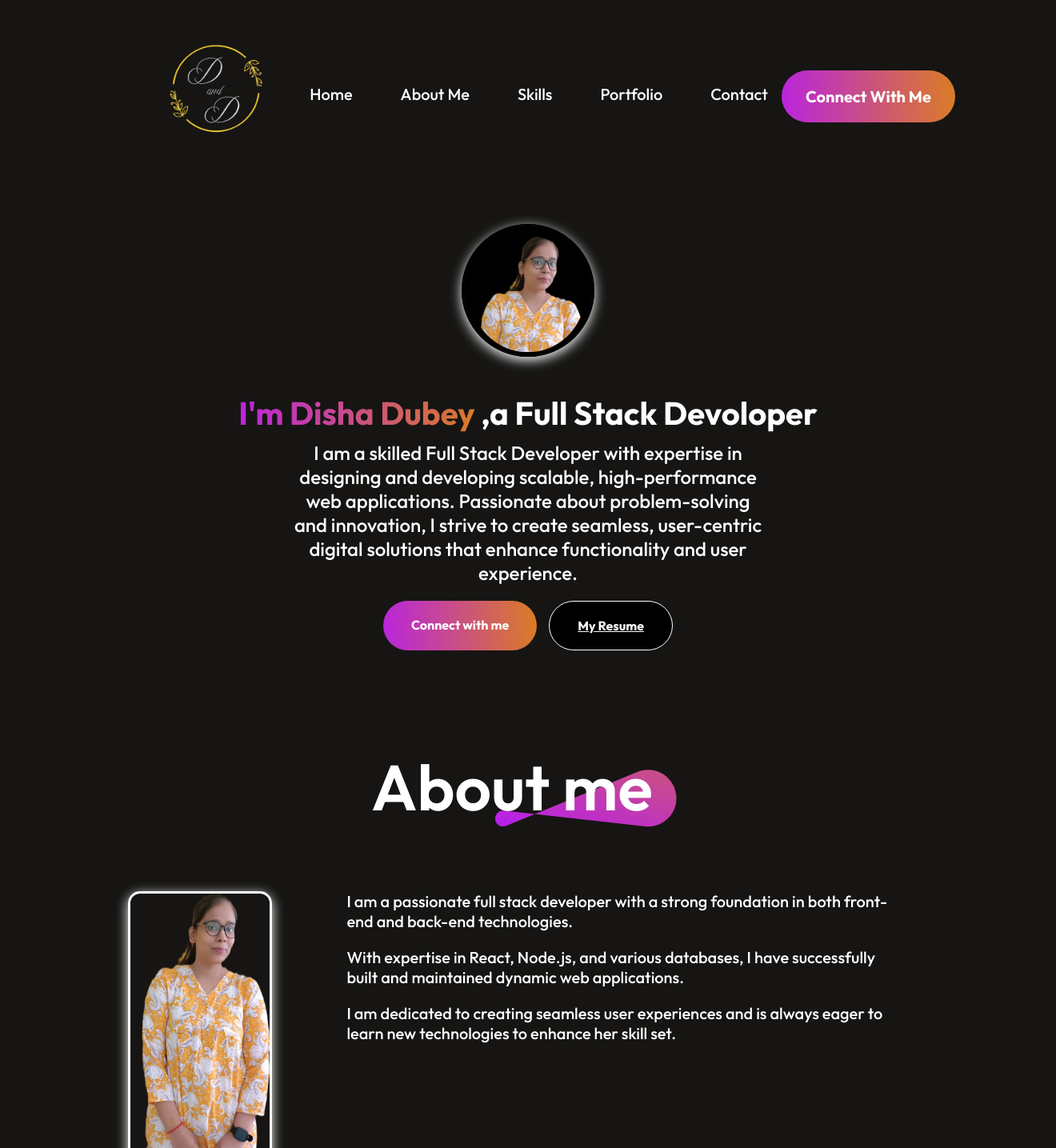
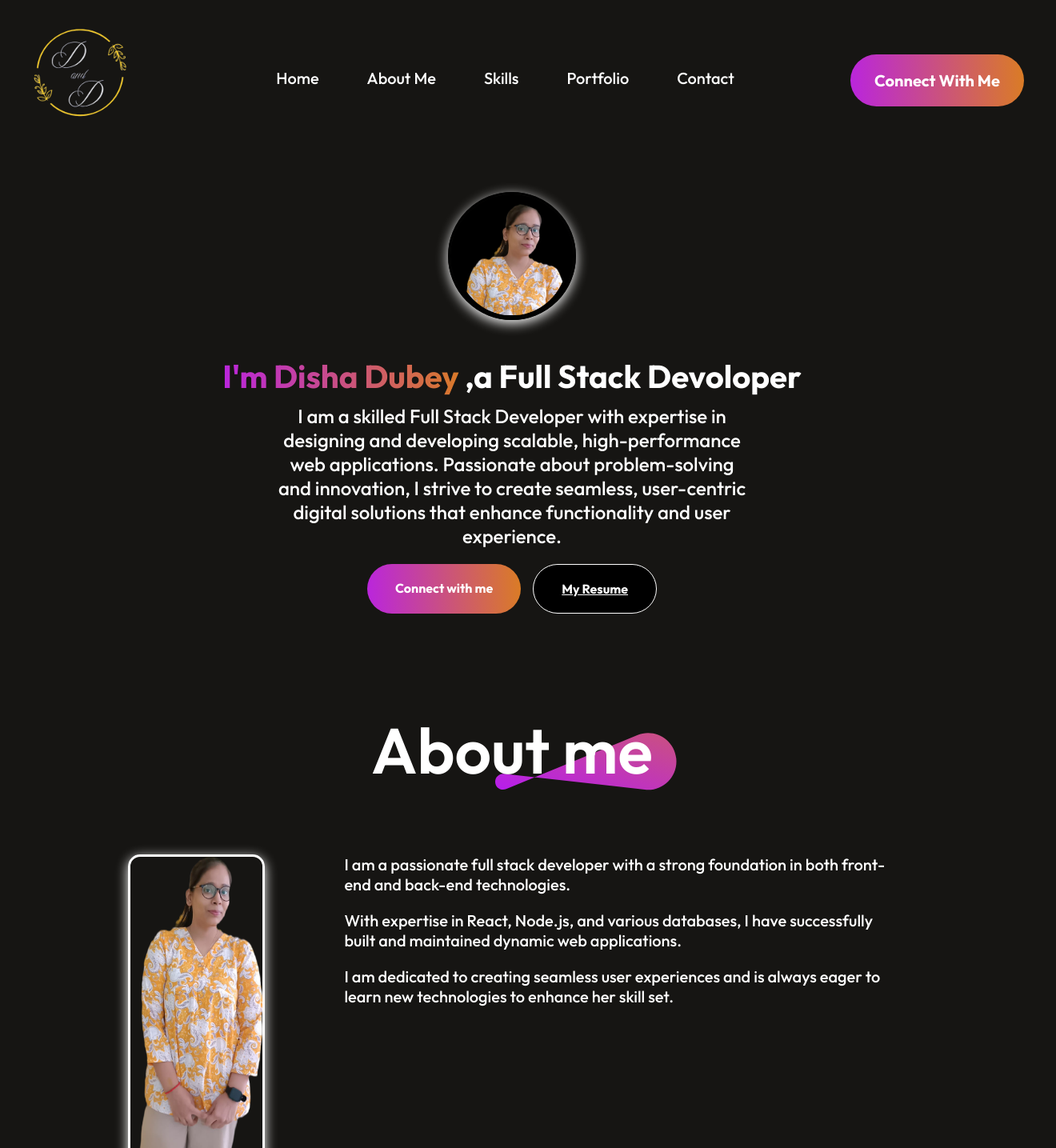
Before and after one commit to dishadube/Portfolio, a React (Vite) app: page / in a window 1280 px wide. Shown: the top 1435 px of the page at 80% size, 1320 px wide, since content can reach past the window. Built offline with nearby package versions, Linux system fonts and the light colour scheme.

Commit message:
Fixed the aspect ratio for mobile

```diff
--- a/src/Components/About/About.css
+++ b/src/Components/About/About.css
@@ -6,6 +6,7 @@
     gap: 80px;
     margin: 80px 160px;
    /* width: 100%; */
+   height: calc(100%- 100px);
 
 
 
--- a/src/Components/Contact/Contact.css
+++ b/src/Components/Contact/Contact.css
@@ -5,6 +5,7 @@
     justify-content: center;
     gap: 80px;
     margin: 80px 170px;
+    height: calc(100%-100px);
 
 
 }
--- a/src/Components/Footer/Footer.css
+++ b/src/Components/Footer/Footer.css
@@ -6,7 +6,8 @@
   padding: 40px 20px 20px;
   font-family: 'Segoe UI', Tahoma, Geneva, Verdana, sans-serif;
   width: 100%;
-background-color: white;
+
+  height: calc(100% - 100px);
 
 }
 
--- a/src/Components/Hero/Hero.css
+++ b/src/Components/Hero/Hero.css
@@ -6,6 +6,7 @@
   text-align: center;
   padding: 40px 20px;
   width: 100%;
+  height: calc(100% - 100px);
 
 
 
--- a/src/Components/Navbar/Navbar.css
+++ b/src/Components/Navbar/Navbar.css
@@ -3,7 +3,7 @@
   padding: 0;
 }
 body {
-  height: 100vh;
+  /* height: calc(100% - 100px); */
   background: #161513;
   color: white;
   font-family: "outfit";
@@ -17,8 +17,10 @@ body {
   display: flex;
   align-items: center;
   justify-content: space-between;
-  margin: 20px 170px;
-  width: 80%;
+  /* margin: 20px 170px; */
+  width: 100%;
+
+
 
 }
 .nav-menu {
--- a/src/Components/Services/Services.css
+++ b/src/Components/Services/Services.css
@@ -5,6 +5,7 @@
     justify-content: center;
     gap: 80px;
     margin: 80px 170px;
+    height: calc(100% - 100px);
 
 
 }
--- a/src/index.css
+++ b/src/index.css
@@ -0,0 +1,6 @@
+*{
+    margin: 0;
+    padding: 0;
+    box-sizing: border-box;
+
+}
```
